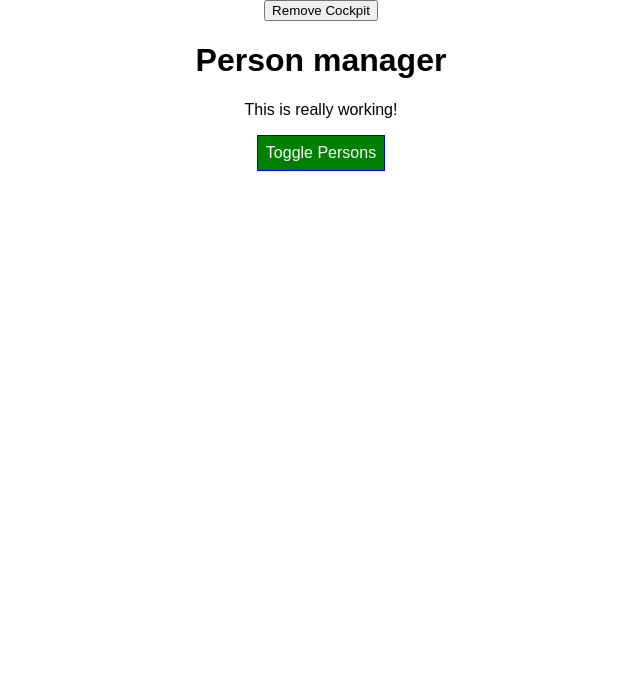
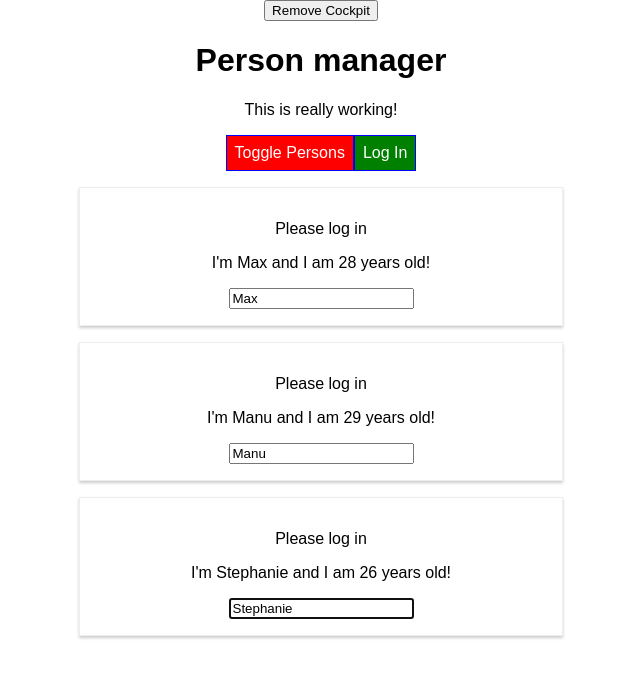
Before and after one commit to waspryo/incl-redux, a React app: page / in a window 1280 px wide. Shown: the top 678 px of the page, without its empty margins (319-959 px from the left). Built offline with nearby package versions, Linux system fonts and the light colour scheme.

Commit message:
contextApi

```diff
--- a/package.json
+++ b/package.json
@@ -31,6 +31,7 @@
     "postcss-flexbugs-fixes": "3.2.0",
     "postcss-loader": "2.0.8",
     "promise": "8.0.1",
+    "prop-types": "^15.7.2",
     "radium": "^0.26.0",
     "raf": "3.4.0",
     "react": "^16.13.1",
--- a/src/components/Cockpit/Cockpit.js
+++ b/src/components/Cockpit/Cockpit.js
@@ -1,14 +1,15 @@
-import React, { useEffect } from 'react';
+import React, { useEffect, useRef, useContext } from 'react';
 import classes from './Cockpit.css';
+import AuthContext from '../context/auth-context';
 const cockpit = (props) => {
+  const toggleBtnRef = useRef(null)
+  const authContext = useContext(AuthContext)
+  console.log(authContext.authenticated)
+
 
   useEffect(() => {
-    console.log('useEffect')
-    const timer = setTimeout(() => {
-      alert('Saved data to cloud')
-    }, 1000);
+    toggleBtnRef.current.click()
     return () => {
-      clearTimeout(timer)
       console.log('Cockpit clean work in useEffect')
     }
   }, [])
@@ -36,9 +37,10 @@
     <div className={classes.Cockpit}>
       <h1>{props.title}</h1>
       <p className={assignedClasses.join(' ')}>This is really working!</p>
-      <button className={btnClass} onClick={props.clicked}>
+      <button ref={toggleBtnRef} className={btnClass} onClick={props.clicked}>
         Toggle Persons
         </button>
+      {<button onClick={authContext.login}>Log In</button>}
     </div>
   )
 }
--- a/src/components/Persons/Person/Person.js
+++ b/src/components/Persons/Person/Person.js
@@ -1,22 +1,51 @@
 import React, { Component } from 'react';
+import PropTypes from 'prop-types';
+import AuthContext from '../../context/auth-context';
 
 import Aux from '../../hoc/Aux';
 import withClass from '../../hoc/withClass';
 import classes from './Person.css';
 
 class Person extends Component {
+
+  constructor(props) {
+    super(props)
+    this.inputElementRef = React.createRef()
+  }
+
+  static contextType = AuthContext;
+
+  componentDidMount() {
+    // this.inputElement.focus()
+    this.inputElementRef.current.focus()
+    console.log(this.context.authenticated)
+  }
   render() {
     console.log('person js rendering')
     return (
       <Aux>
+        {this.context.authenticated ? <p>Authenticated!</p> : <p>Please log in</p>}
         <p key="key1" onClick={this.props.click}>
           I'm {this.props.name} and I am {this.props.age} years old!
         </p>
         <p key="key2">{this.props.children}</p>
-        <input key="key3" type="text" onChange={this.props.changed} value={this.props.name} />
+        <input
+          // ref={(inputEl) => { this.inputElement = inputEl }}
+          ref={this.inputElementRef}
+          key="key3"
+          type="text"
+          onChange={this.props.changed} value={this.props.name} />
+
       </Aux>
     )
   }
 };
 
+Person.protTypes = {
+  click: PropTypes.func,
+  name: PropTypes.string,
+  age: PropTypes.number,
+  changed: PropTypes.func,
+};
+
 export default withClass(Person, classes.Person)
--- a/src/components/Persons/Persons.js
+++ b/src/components/Persons/Persons.js
@@ -1,5 +1,5 @@
 import React, { Component } from 'react';
-import ErrorBoundary from '../../ErrorBoundary/ErrorBoundary';
+// import ErrorBoundary from '../../ErrorBoundary/ErrorBoundary';
 import Person from '../Persons/Person/Person';
 
 
@@ -43,14 +43,13 @@
     console.log('persons rendering...')
     return this.props.persons.map((person, index) => {
       return (
-        <ErrorBoundary key={person.id}>
         <Person
           click={() => this.props.clicked(index)}
           name={person.name}
           age={person.age}
           changed={event => this.props.changed(event, person.id)}
+          isAuth={this.props.isAuthenticated}
         />
-        </ErrorBoundary>
       );
     })
   }
--- /dev/null
+++ b/src/components/context/auth-context.js
@@ -0,0 +1,8 @@
+import React from 'react';
+
+const authContext = React.createContext({
+  authenticated: false,
+  login: () => { }
+})
+
+export default authContext
--- a/src/containers/App.js
+++ b/src/containers/App.js
@@ -5,6 +5,7 @@
 import Persons from '../components/Persons/Persons';
 import withClass from '../components/hoc/withClass';
 import Aux from '../../src/components/hoc/Aux';
+import AuthContext from '../components/context/auth-context';
 
 class App extends Component {
   constructor(props) {
@@ -19,7 +20,9 @@
     ],
     otherState: 'some other value',
     showPersons: false,
-    showCockpit: true
+    showCockpit: true,
+    changeCounter: 0,
+    authenticated: false
   };
 
   static getDerivedStateFromProps(props, state) {
@@ -61,7 +64,12 @@
     const persons = [...this.state.persons];
     persons[personIndex] = person;
 
-    this.setState({ persons: persons });
+    this.setState((prevState, props) => {
+      return {
+        persons: persons,
+        changeCounter: prevState.changeCounter + 1
+      }
+    })
   };
 
   deletePersonHandler = personIndex => {
@@ -76,6 +84,10 @@
     this.setState({ showPersons: !doesShow });
   };
 
+  loginHandler = () => {
+    this.setState({ authenticated: true })
+  }
+
   render() {
     let persons = null;
 
@@ -84,12 +96,18 @@
         <Persons
           changed={this.nameChangedHandler}
           clicked={this.deletePersonHandler}
-          persons={this.state.persons} />
+          persons={this.state.persons}
+          isAuthenticated={this.state.authenticated}
+        />
     }
 
     return (
       <Aux>
         <button onClick={() => { this.setState({ showCockpit: false }) }}>Remove Cockpit</button>
+        <AuthContext.Provider value={{
+          authenticated: this.state.authenticated,
+          login: this.loginHandler
+        }}>
           {this.state.showCockpit ? <Cockpit
             title={this.props.appTitle}
             showPersons={this.state.showPersons}
@@ -97,6 +115,7 @@
             clicked={this.togglePersonsHandler}
           /> : null}
           {persons}
+        </AuthContext.Provider>
       </Aux  >
     );
     // return React.createElement('div', {className: 'App'}, React.createElement('h1', null, 'Does this work now?'));
```
Also changed, not shown: 1 other file (tests, documents, lock files or other folders). Lines whose indentation alone changed are shown as unchanged.
